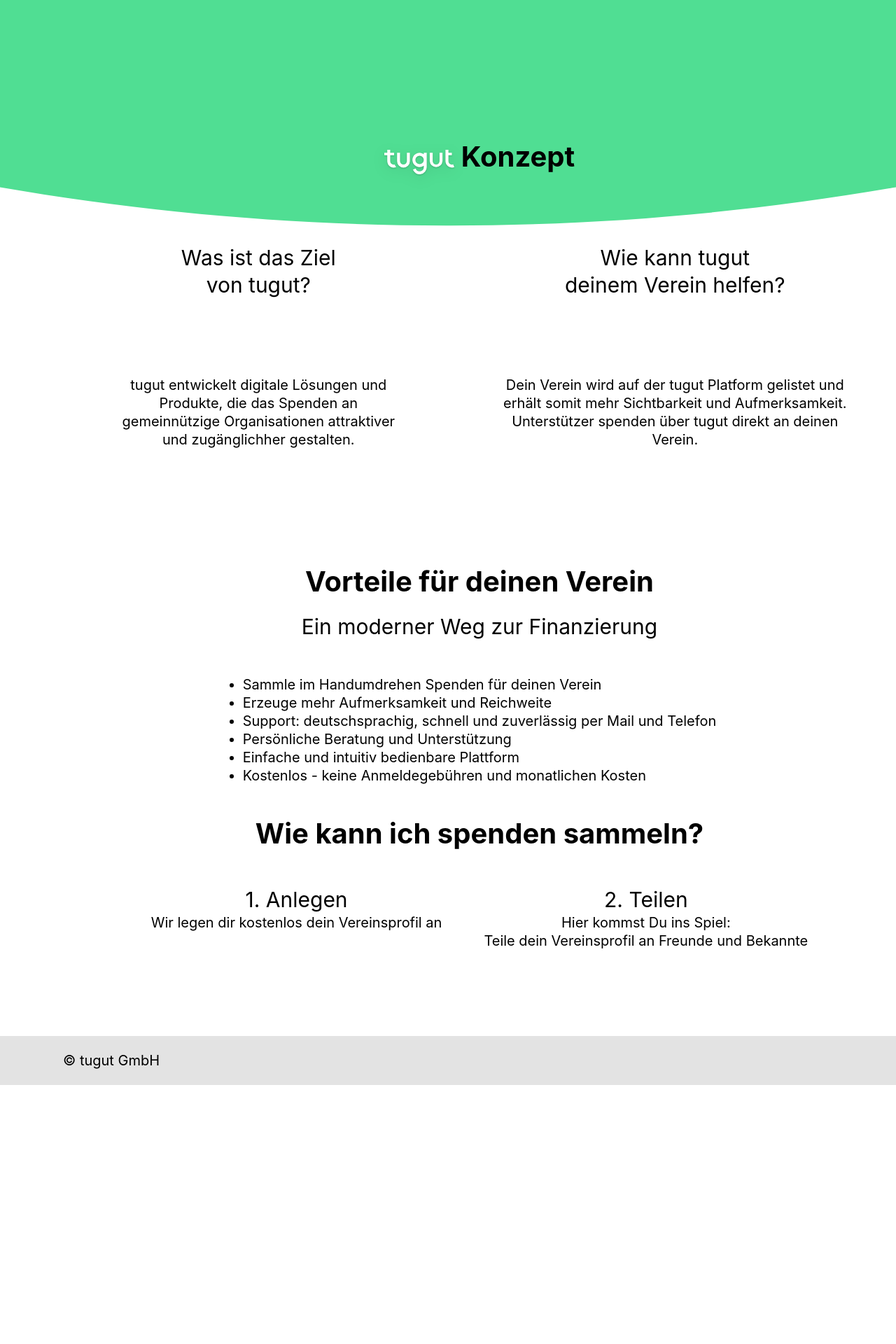
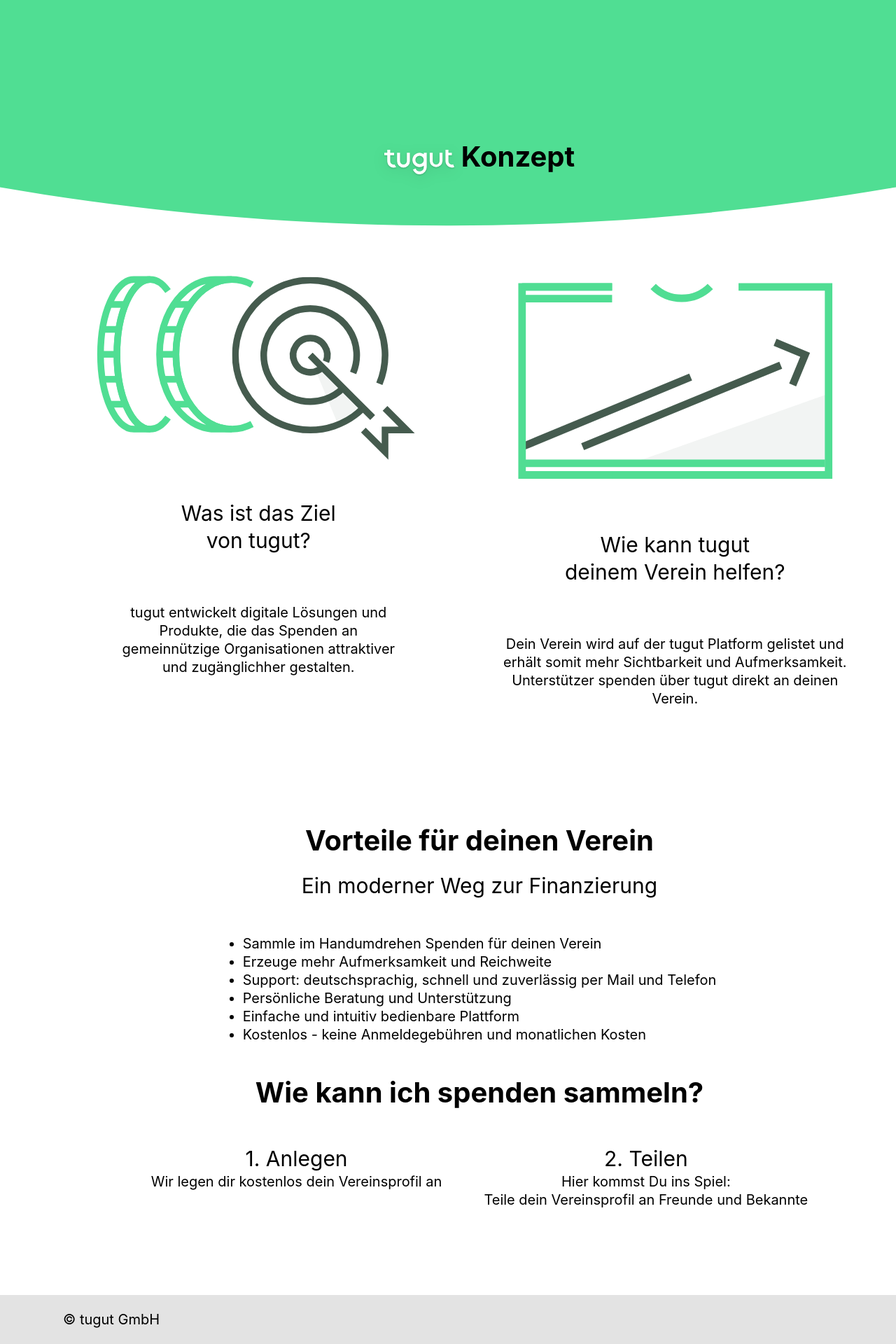
Before and after one commit to tugut-de/site, a Jekyll site: the page built from index.html, in a window 1280 px wide. Shown: the part 872-2792 px from the top of the page at 70% size. Built offline with Jekyll 4.4.1, drawn with Linux system fonts in a browser that asks for light colours; nearby versions of some CDN libraries; before the commit the page ends 2422 px from its top, so only the background shows below that.

Commit message:
add pictograms

```diff
--- a/_layouts/default.html
+++ b/_layouts/default.html
@@ -35,6 +35,9 @@
 
         <div id="concept-explanation">
           <div class="concept-item">
+            <div class="concept-item-img">
+              <img src="{{ site.url }}{{ site.baseurl }}/assets/ziel.svg"/>
+            </div>
             <div class="concept-item-header">
               Was ist das Ziel<br> von tugut?
             </div>
@@ -45,6 +48,9 @@
             </div>
           </div>
           <div class="concept-item">
+            <div class="concept-item-img">
+              <img src="{{ site.url }}{{ site.baseurl }}/assets/plattform.svg"/>
+            </div>
             <div class="concept-item-header">
               Wie kann tugut<br>
               deinem Verein helfen?
--- a/_sass/layout.scss
+++ b/_sass/layout.scss
@@ -159,6 +159,12 @@
 	flex-direction: column;
 }
 
+.concept-item-img {
+	display: flex;
+	justify-content: center;
+	margin-bottom: 20px;
+}
+
 .concept-item-header {
 	text-align: center;
 	font-size: 3rem;
@@ -190,7 +196,6 @@
 
 .concept-item-desc {
 	padding: 70px;
-	margin-top: 40px;
 	text-align: center;
 	font-size: 2rem;
 	line-height: 1.3;
@@ -246,6 +251,7 @@
 	}
 
 	.concept-item-desc {
+		margin: 20px 0 20px 0;
 		padding: 0;
 	}
 
```
Also changed, not shown: assets/plattform.svg (added), assets/ziel.svg (added).
